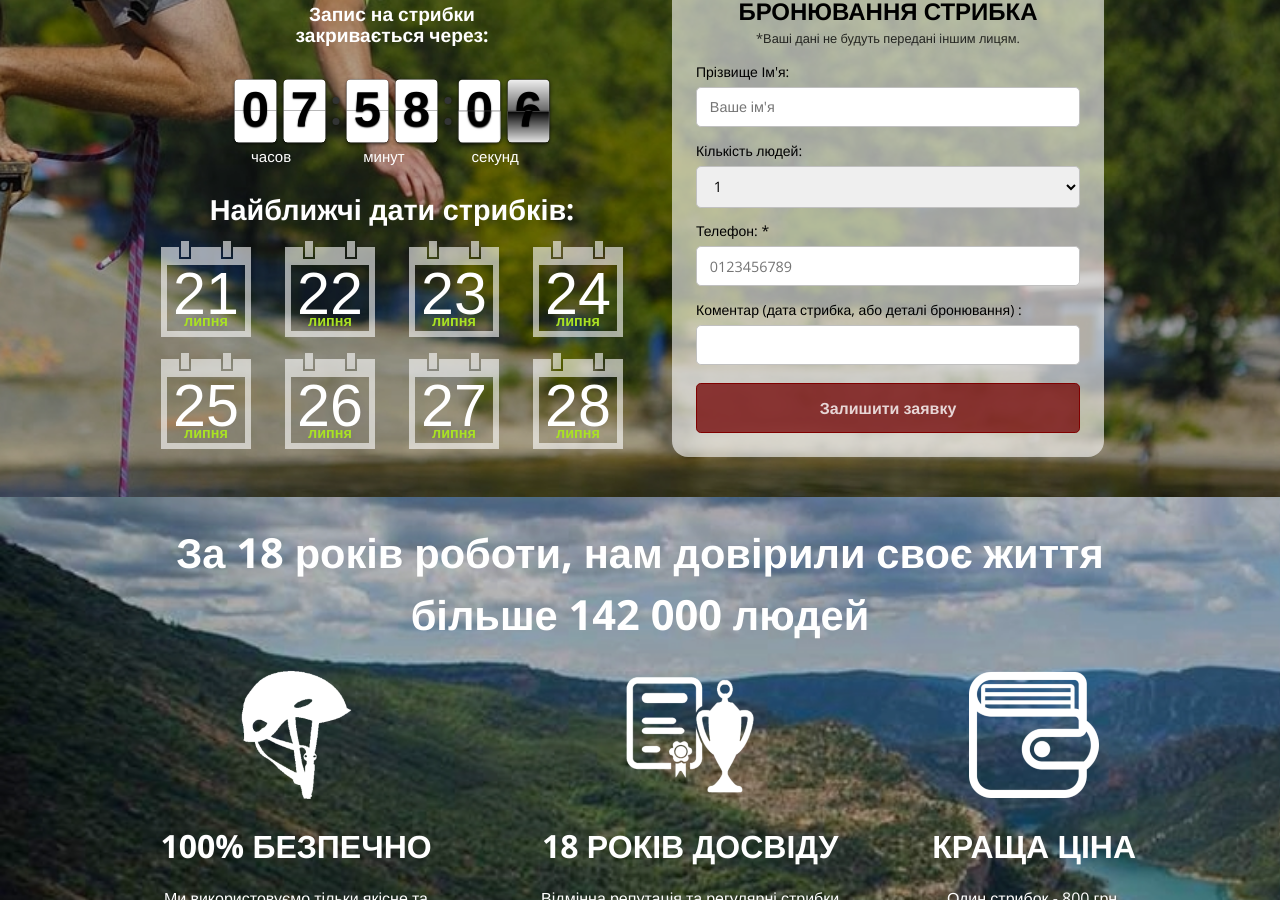
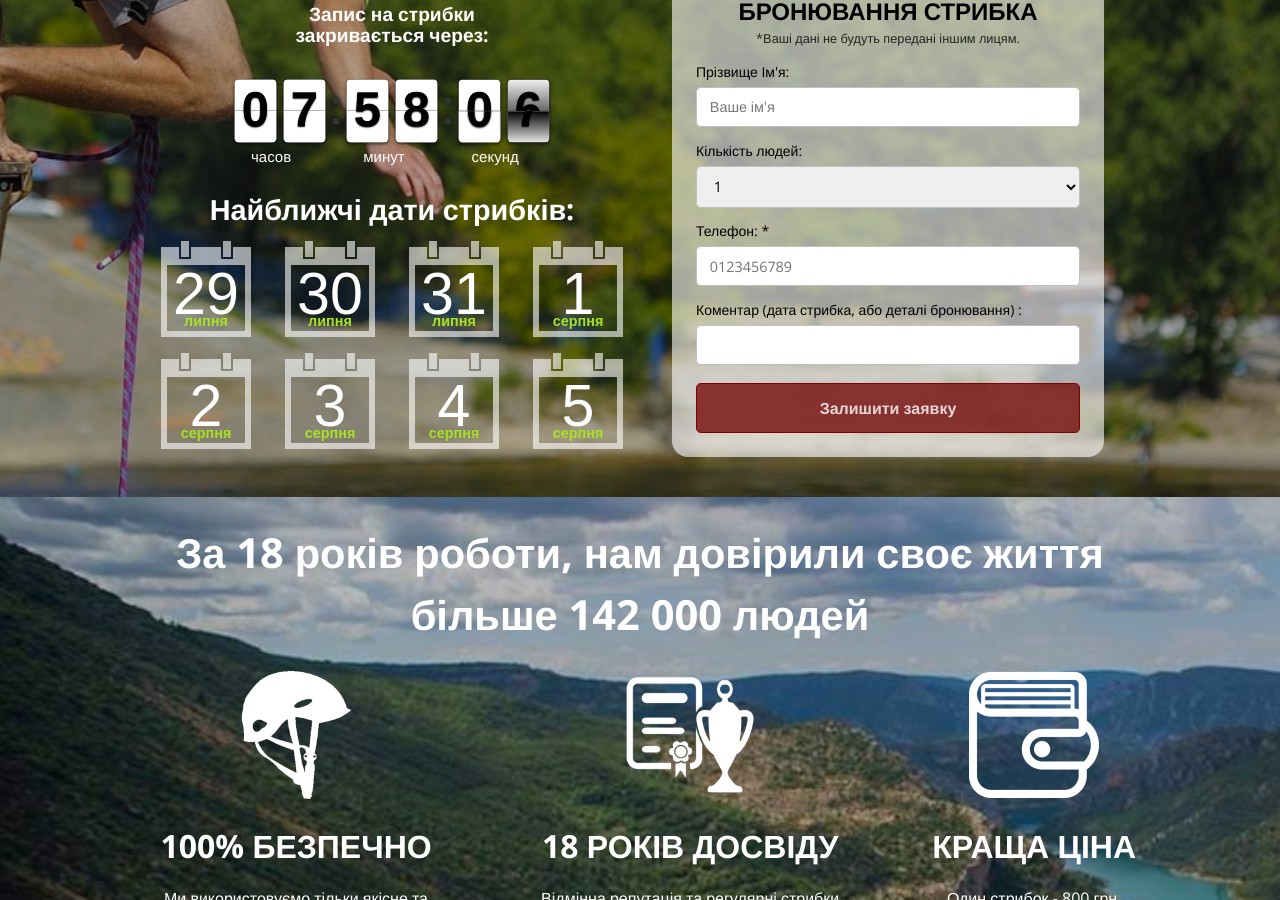
Before and after one commit to Andreyfilko/go-jump, a Jekyll site: the page built from index.md, in a window 1280 px wide and 900 px high, scrolled down 499 px. Built offline with Jekyll 4.4.1, drawn with Linux system fonts in a browser that asks for light colours; some web fonts are replaced; some of the changed text lies outside the part shown.

Commit message:
Update _config.yml

```diff
--- a/_config.yml
+++ b/_config.yml
@@ -35,11 +35,11 @@ google_analytics:
 theme: jekyll-theme-cayman
 
 dates:
-  - 2026-07-21
-  - 2026-07-22
-  - 2026-07-23
-  - 2026-07-24
-  - 2026-07-25
-  - 2026-07-26
-  - 2026-07-27
-  - 2026-07-28
+  - 2026-07-29
+  - 2026-07-30
+  - 2026-07-31
+  - 2026-08-01
+  - 2026-08-02
+  - 2026-08-03
+  - 2026-08-04
+  - 2026-08-05
```
